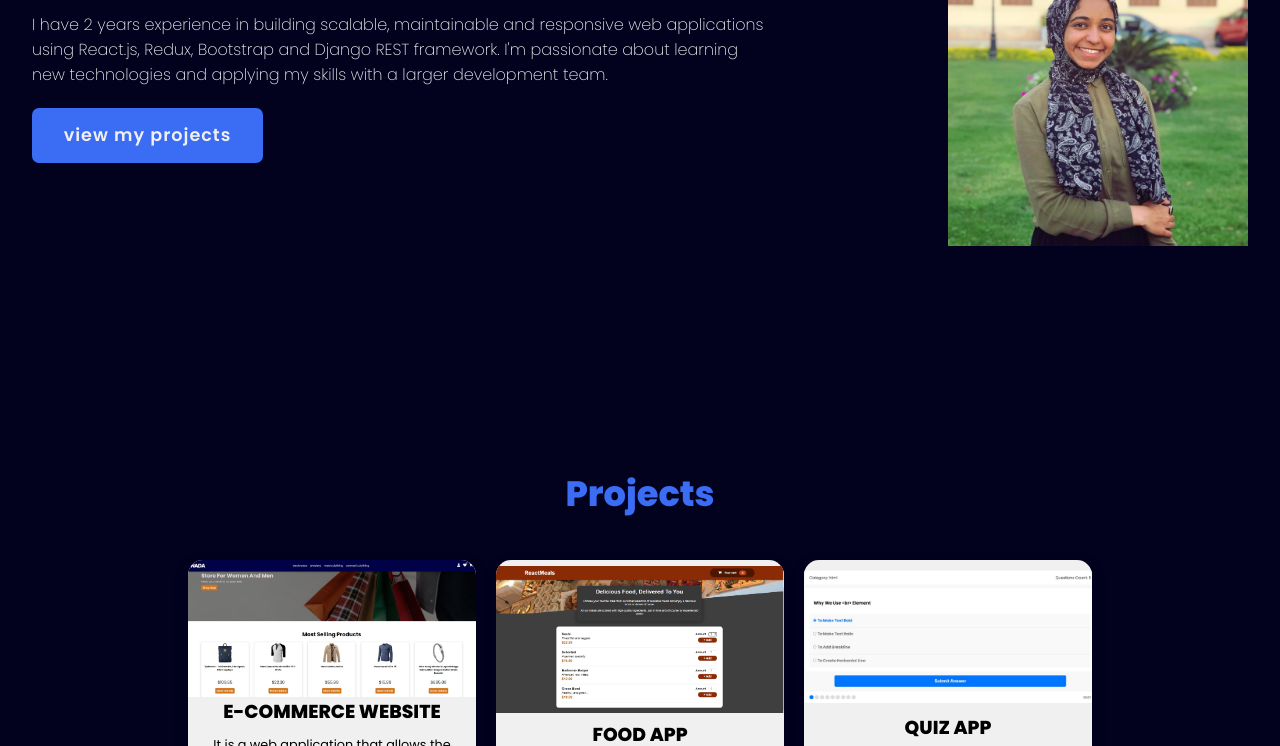
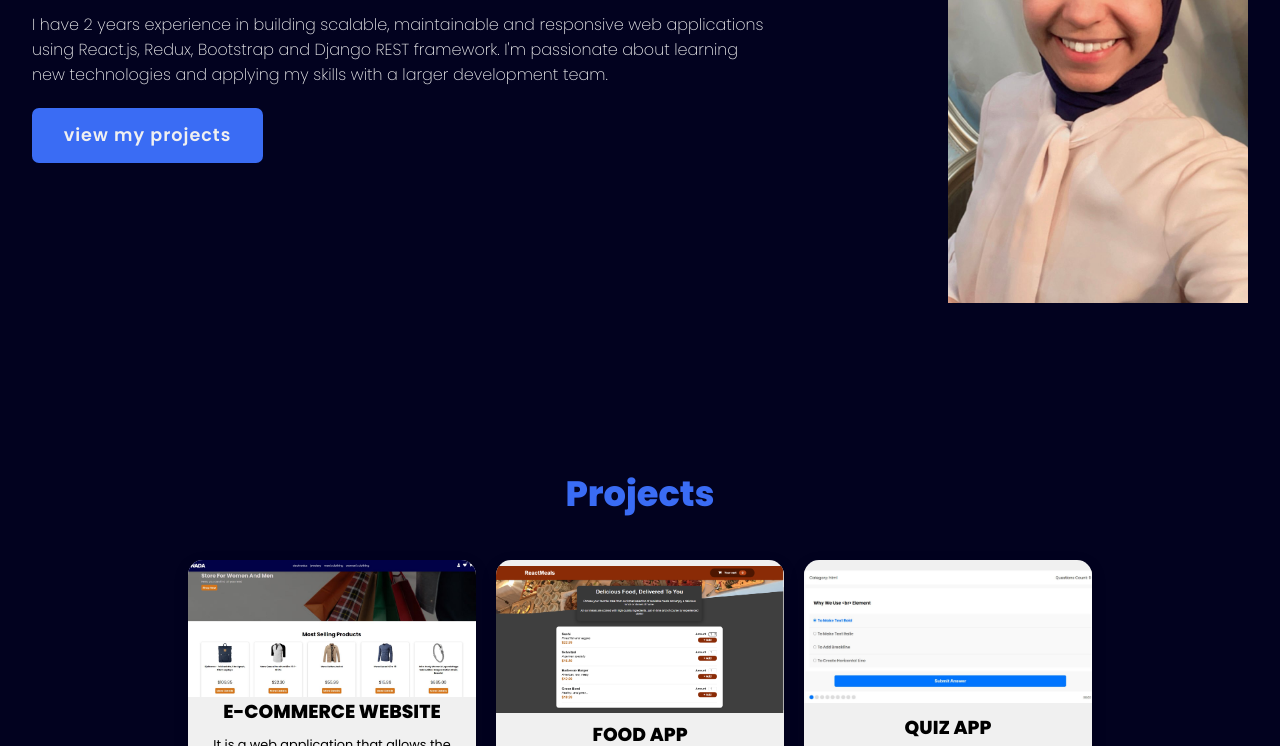
Before and after one commit to Nada-Zaki/personal_website, a plain HTML site: page index.html in a window 1280 px wide. Shown: the part 354-1100 px from the top of the page. Drawn offline with Linux system fonts and the light colour scheme.

Commit message:
change my photo

```diff
--- a/index.html
+++ b/index.html
@@ -33,7 +33,7 @@
                 <a href="https://www.linkedin.com/in/nada-zaki-3b53211a5/" target="_blank"><i class="fa-brands fa-linkedin"></i></a>
             </div>
         </div>
-        <img src="images/me.JPG" class="profile" alt="my profile pic"/>
+        <img src="images/me.jpeg" class="profile" alt="my profile pic"/>
     </section>
     <section class="projects" id="projects">
         <h2 class="title">Projects</h2>
```
Also changed, not shown: images/me.JPG (deleted), images/me.jpeg (added), 1 other file.
